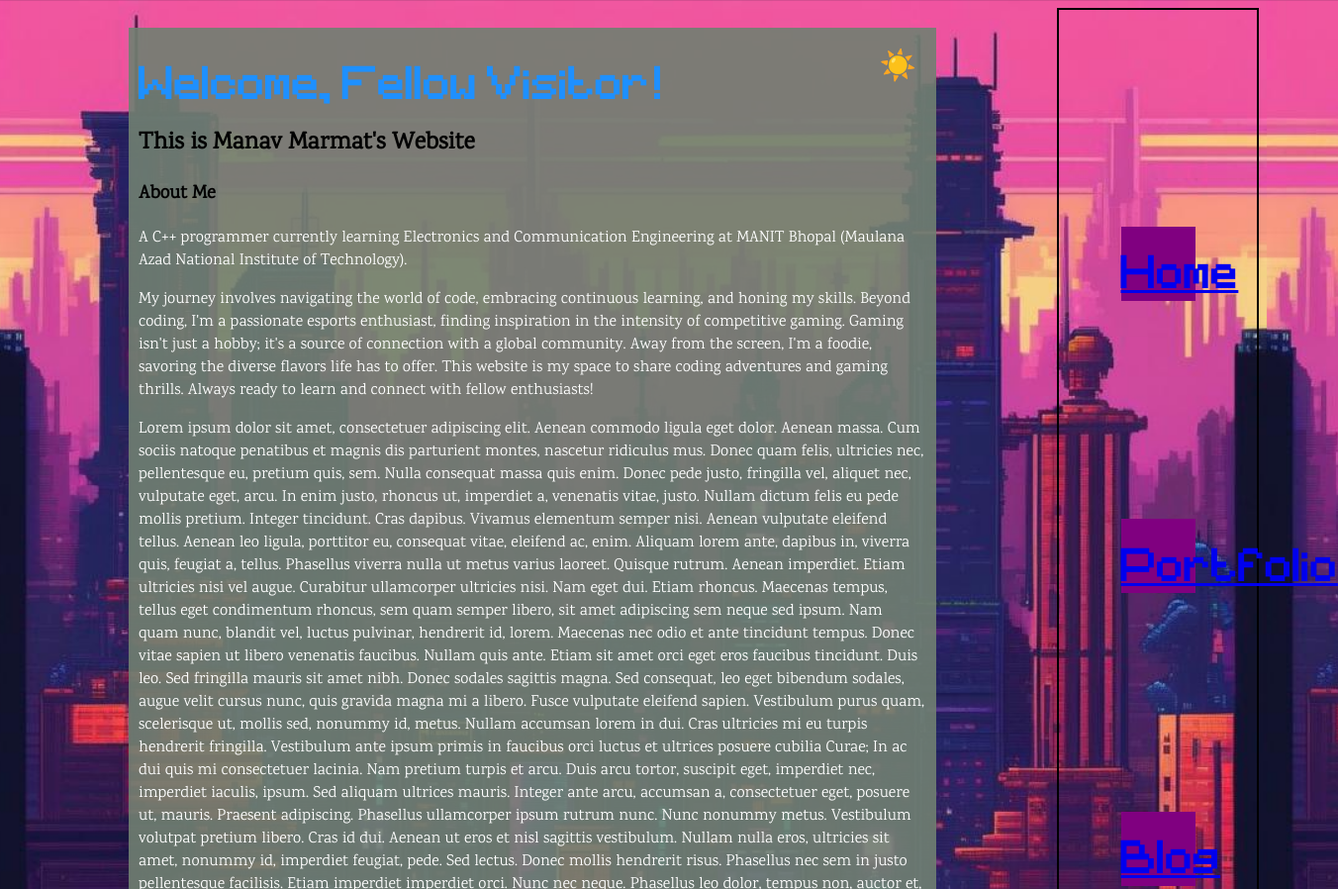
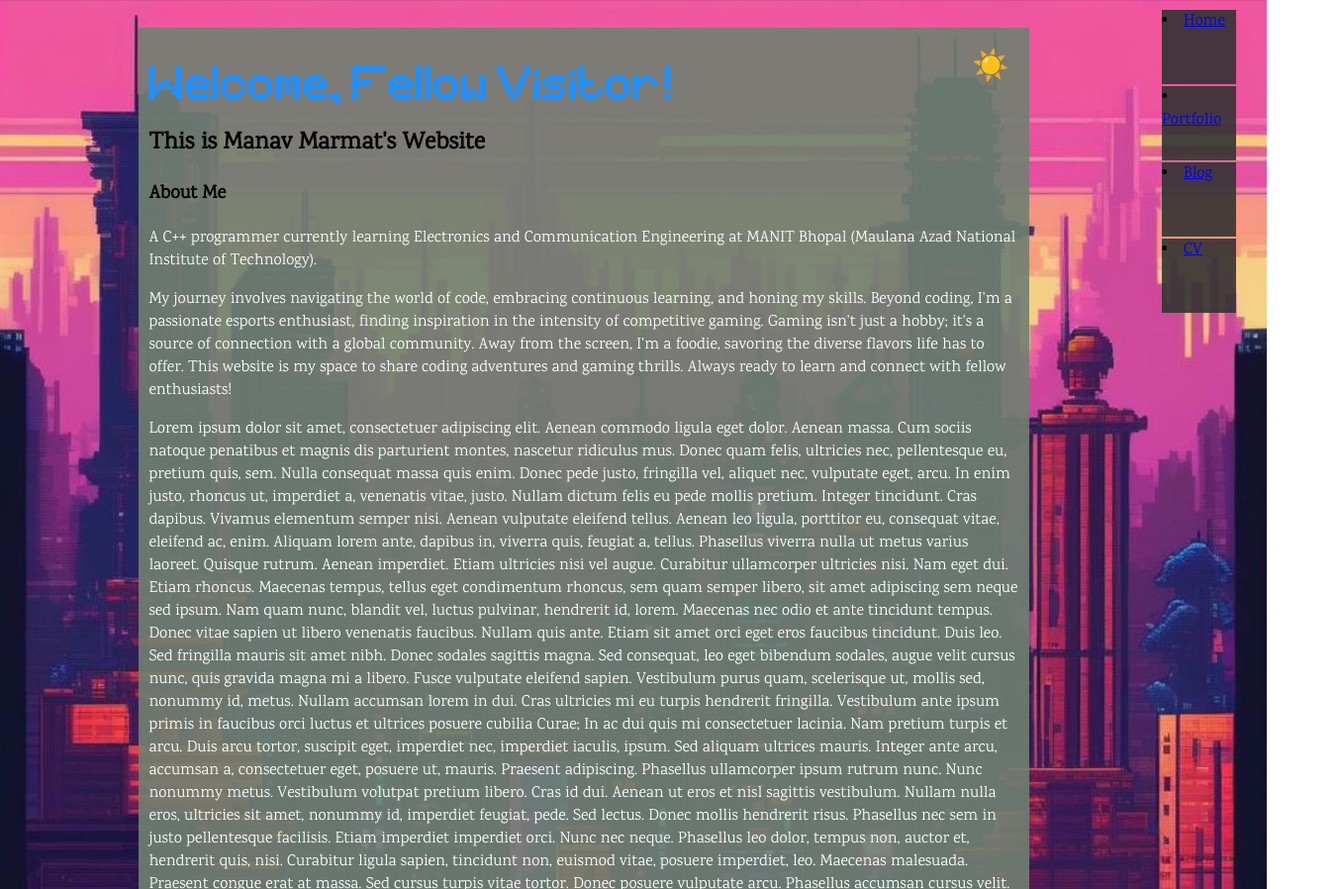
Before and after one commit to AntimonyTrisulfide/antimonytrisulfide.github.io, a plain HTML site: page index.html in a window 1280 px wide. Shown: the top 898 px of the page at 99% size, 1352 px wide, since content can reach past the window. Drawn offline with Linux system fonts and the light colour scheme.

Commit message:
Update index.html

```diff
--- a/index.html
+++ b/index.html
@@ -31,11 +31,11 @@
         }
 
         .navigation {
-            width: 200px;
-            border: 2px solid black;
+            width: 100px;
+            length: 600px
             display: flex;
             flex-direction: column;
-            justify-content: space-evenly;
+            position: sticky;
             align-items: center;
             flex-wrap: wrap;
         }
@@ -43,9 +43,9 @@
         .box {
             height: 75px;
             width: 75px;
-            background-color: purple;
+            align-items: center;
+            background-color: rgba(51, 51, 51, 0.9);
             margin: 2px;
-            radius: 2%;
         }
 
         .container {
@@ -154,16 +154,16 @@
         </div>
         <div class="navigation">
             <div class="box" id="box1">
-                <h1><a href="https://antimonytrisulfide.github.io/index.html">Home</a></h1>
+                <li><a href="https://antimonytrisulfide.github.io/index.html">Home</a></li>
             </div>
             <div class="box" id="box2">
-                <h1><a href="https://antimonytrisulfide.github.io/portfolio.html">Portfolio</a></h1>
+                <li><a href="https://antimonytrisulfide.github.io/portfolio.html">Portfolio</a></li>
             </div>
             <div class="box" id="box3">
-                <h1><a href="https://antimonytrisulfide.github.io/blog.html">Blog</a></h1>
+                <li><a href="https://antimonytrisulfide.github.io/blog.html">Blog</a></li>
             </div>
             <div class="box" id="box4">
-                <h1><a href="https://antimonytrisulfide.github.io/cv.html">CV</a></h1>
+                <li><a href="https://antimonytrisulfide.github.io/cv.html">CV</a></li>
             </div>
         </div>
     </div>
```
